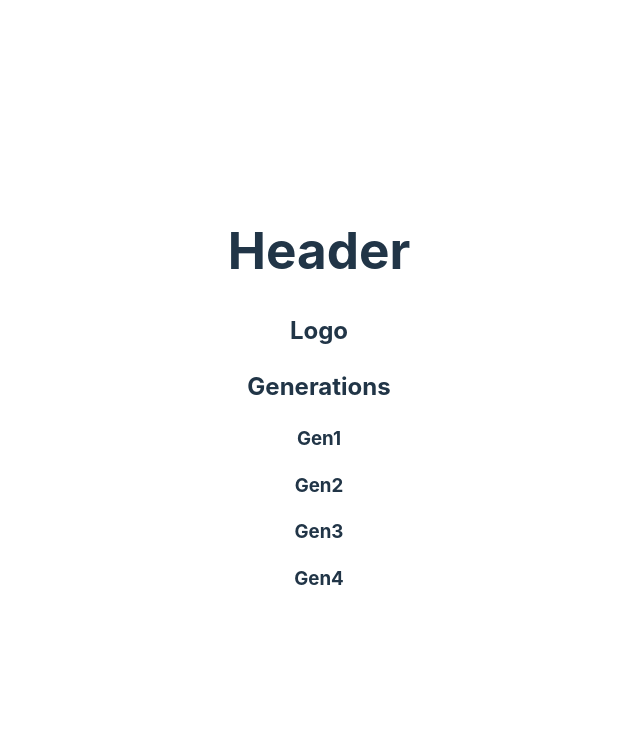
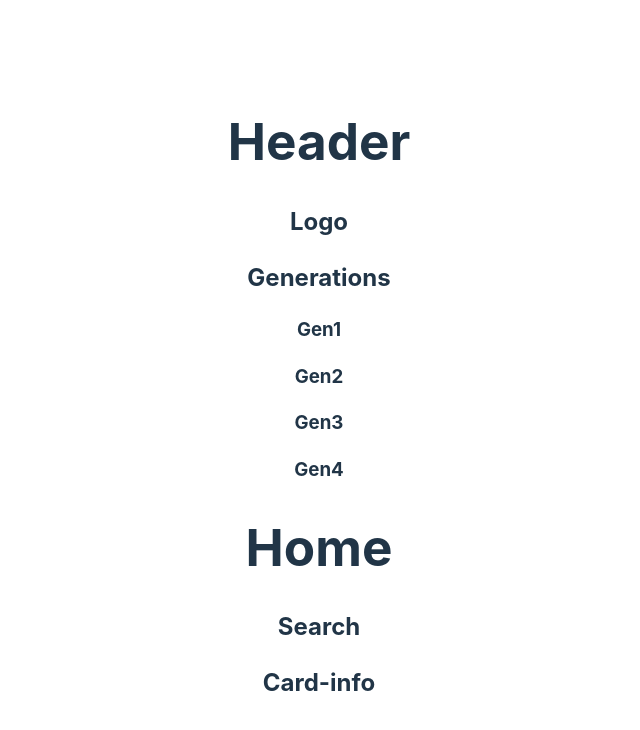
Before and after one commit to Timothystudent/Group-Exercise-8, a React (Vite) app: page / in a window 1280 px wide. Shown: the top 730 px of the page, without its empty margins (321-961 px from the left). Built offline with nearby package versions, Linux system fonts and the light colour scheme.

Commit message:
home, search, info

```diff
--- a/src/App.jsx
+++ b/src/App.jsx
@@ -9,6 +9,9 @@ import GenSatu from './components/Generations/Gen1'
 import GenDua from './components/Generations/Gen2'
 import GenTiga from './components/Generations/Gen3'
 import GenEmpat from './components/Generations/Gen4'
+import Home from './components/Home'
+import Search from './components/Home/Search'
+import CardInfo from './components/Home/Card-info'
 
 
 const App = () => {
@@ -22,6 +25,9 @@ const App = () => {
     <GenDua/>
     <GenTiga/>
     <GenEmpat/>
+    <Home/>
+    <Search/>
+    <CardInfo/>
 
 
     </>
--- /dev/null
+++ b/src/components/Home/Card-info/index.jsx
@@ -0,0 +1,5 @@
+const CardInfo = ()=>{
+    return <h2>Card-info</h2>
+}
+
+export default CardInfo
--- /dev/null
+++ b/src/components/Home/Search/index.jsx
@@ -0,0 +1,5 @@
+const Search = ()=>{
+    return <h2>Search</h2>
+}
+
+export default Search
--- /dev/null
+++ b/src/components/Home/index.jsx
@@ -0,0 +1,5 @@
+const Home = ()=>{
+    return <h1>Home</h1>
+}
+
+export default Home
```
